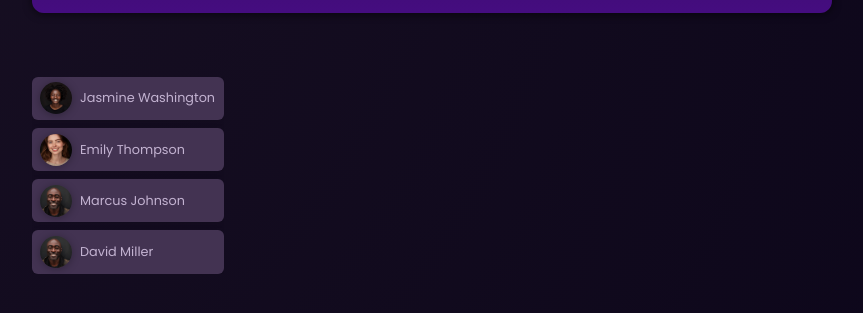
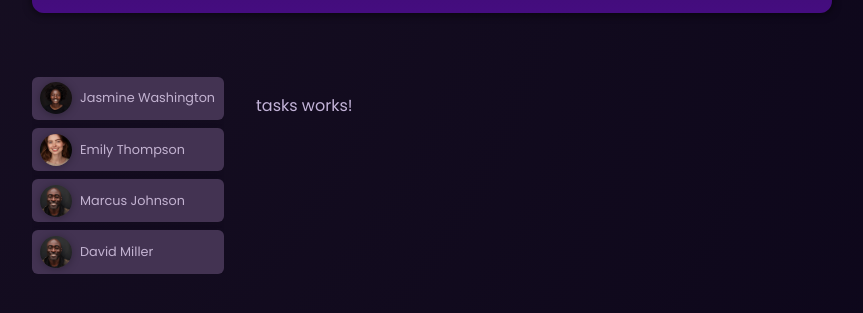
Before and after one commit to NorieM/EasyTask, an Angular app: page / in a window 1280 px wide. Shown: the part 195-508 px from the top of the page, without its empty margins (208-1071 px from the left). Built offline with nearby package versions, Linux system fonts and the light colour scheme.

Commit message:
Added Taskks component

```diff
--- a/src/app/app.component.html
+++ b/src/app/app.component.html
@@ -34,4 +34,5 @@
       />
     </li>
   </ul>
+  <app-tasks />
 </main>
--- a/src/app/app.component.ts
+++ b/src/app/app.component.ts
@@ -2,11 +2,12 @@ import { Component } from '@angular/core';
 import { HeaderComponent } from './header/header.component';
 import { UserComponent } from './user/user.component';
 import { DUMMY_USERS } from './dummy-users';
+import { TasksComponent } from './tasks/tasks.component';
 
 @Component({
   selector: 'app-root',
   standalone: true,
-  imports: [HeaderComponent, UserComponent],
+  imports: [HeaderComponent, UserComponent, TasksComponent],
   templateUrl: './app.component.html',
   styleUrl: './app.component.css',
 })
--- /dev/null
+++ b/src/app/tasks/tasks.component.html
@@ -0,0 +1 @@
+<p>tasks works!</p>
--- a/src/app/user/user.component.ts
+++ b/src/app/user/user.component.ts
@@ -13,6 +13,7 @@ export class UserComponent {
   @Input({ required: true }) name!: string;
   @Output() select = new EventEmitter();
 
+
   get imagePath() {
     return 'assets/users/' + this.avatar;
   }
```
Also changed, not shown: src/app/tasks/tasks.component.ts (added, +12 -0 lines), src/app/tasks/tasks.component.css (added).
